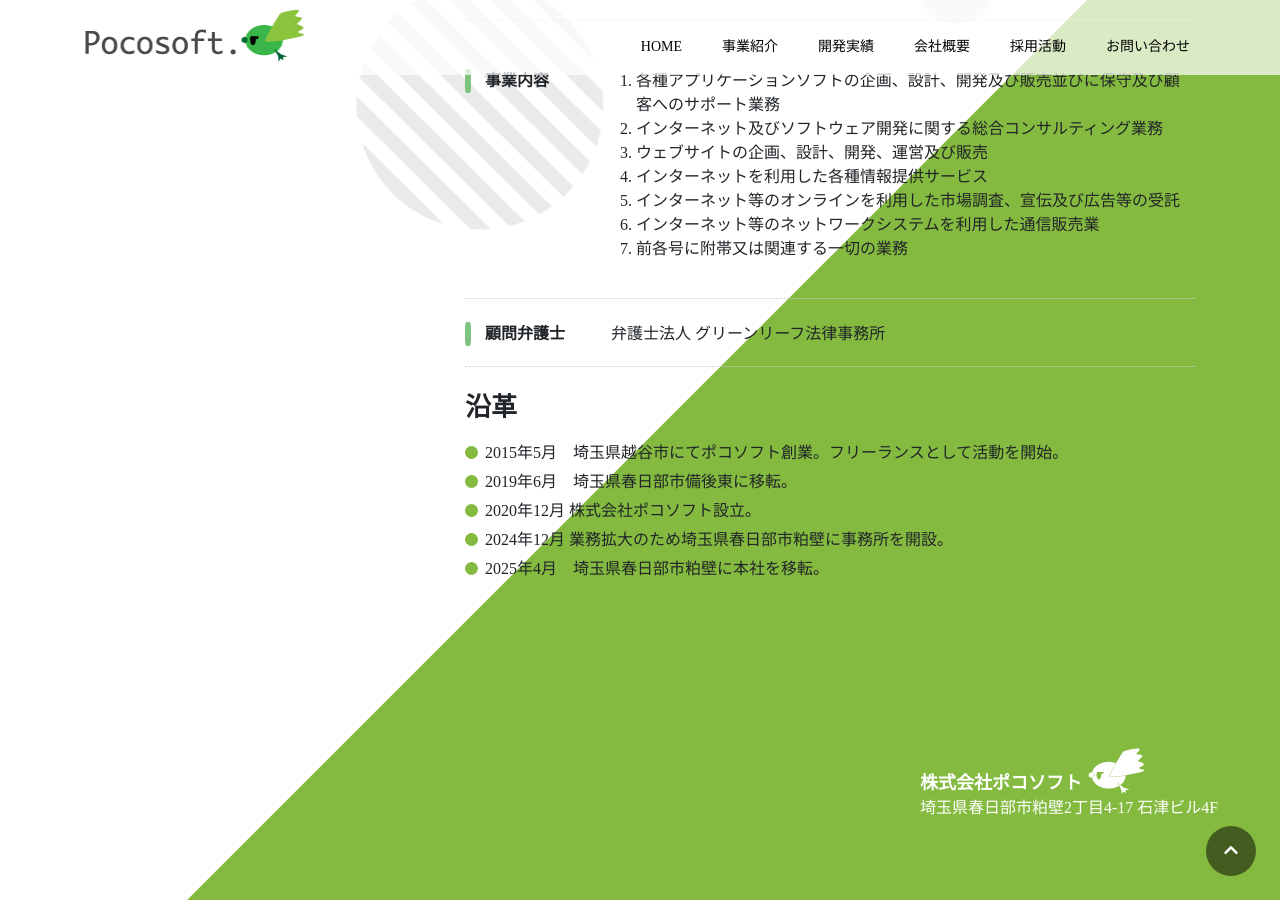
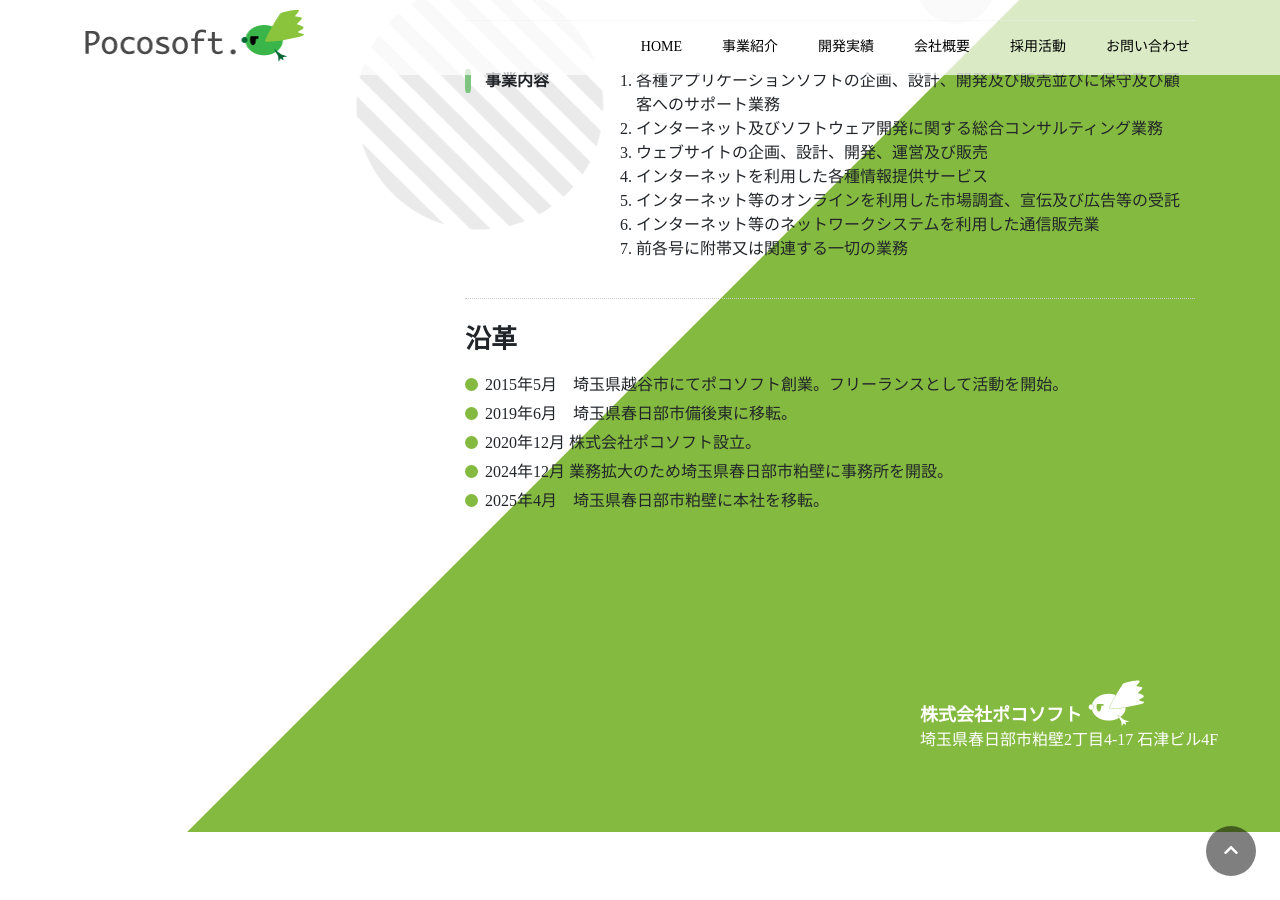
Before and after one commit to pocosoft/pocosoft.github.io, a Jekyll site: the page built from company.md, in a window 1280 px wide and 900 px high, scrolled down 792 px. Built offline with Jekyll 4.4.1, drawn with Linux system fonts in a browser that asks for light colours; nearby versions of some CDN libraries.

Commit message:
Remove Greenleaf Law Firm advisor information from company page
Co-authored-by: pocosoft <12389710+pocosoft@users.noreply.github.com>

```diff
--- a/_layouts/company.html
+++ b/_layouts/company.html
@@ -61,10 +61,6 @@
               </ol>
             </dd>
           </dl>
-        <dl>
-          <dt>顧問弁護士</dt>
-          <dd>弁護士法人 グリーンリーフ法律事務所</dd>
-        </dl>
         <h3>沿革</h3>
         <ul>
           <li>2015年5月　埼玉県越谷市にてポコソフト創業。フリーランスとして活動を開始。</li>
```
